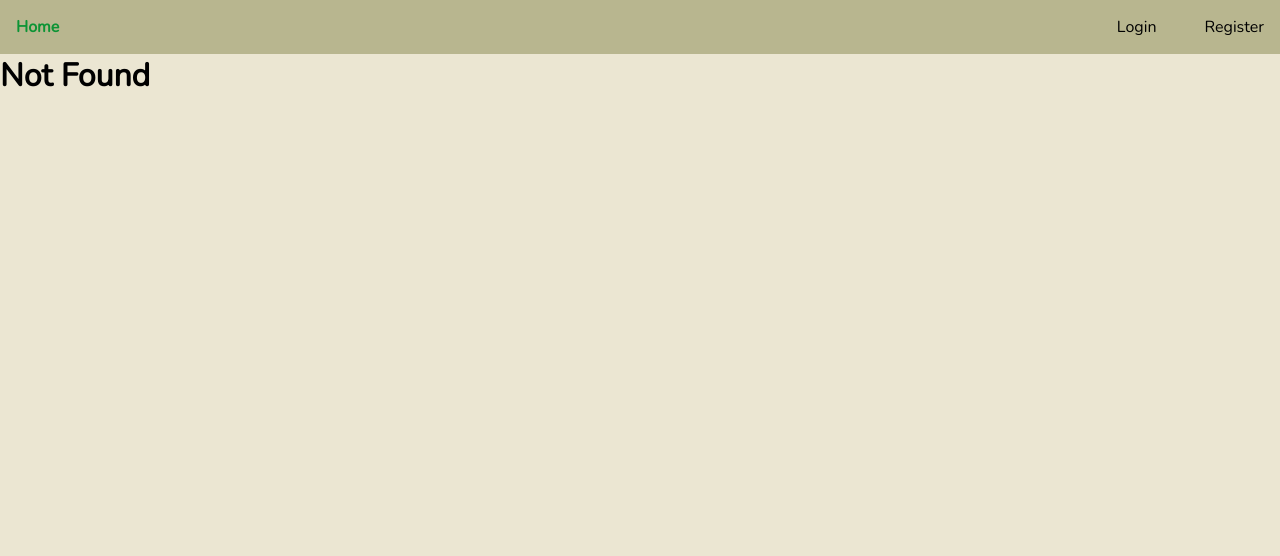
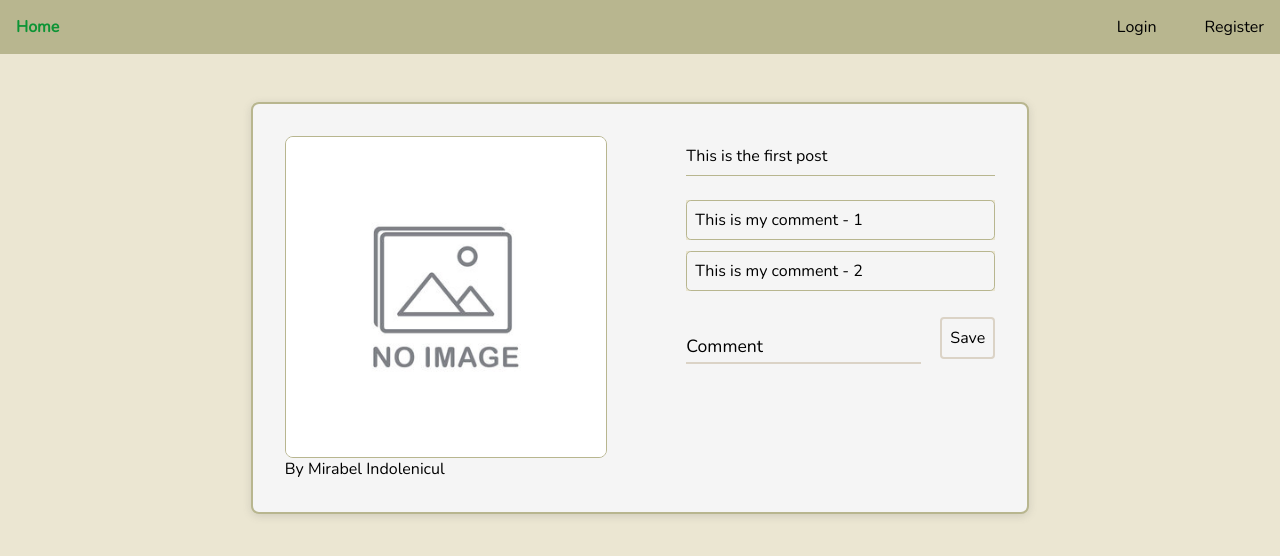
Before and after one commit to Iuluua/borker, a React (Vite) app: page /posts/1 in a window 1280 px wide. Before the commit this address had no page. Shown: the top 556 px of the page. Built offline with nearby package versions, Linux system fonts and the light colour scheme; data requests are answered from the project's data file; a web font is replaced by a local one.

Commit message:
Add post page

```diff
--- a/db.json
+++ b/db.json
@@ -3,7 +3,7 @@
     {
       "email": "mirabel.indolenicul@gmail.com",
       "password": "$2a$10$ldFFZQHRA6x2cmSfaUVene3GjY8pegnTZQ3obQkVGkibN52/C6E9K",
-      "image": "blob:http://localhost:5173/d663b285-9bc4-46df-ab8b-3ce54f25dbee",
+      "image": "blob:http://localhost:5173/240695f7-dd66-4b8b-8e82-6b980f1305a3",
       "description": "I'm Mirabel",
       "firstName": "Mirabel",
       "lastName": "Indolenicul",
@@ -17,6 +17,15 @@
       "firstName": "Mirel",
       "lastName": "Pop",
       "id": 2
+    },
+    {
+      "email": "pop@mail.com",
+      "password": "$2a$10$yWyhdY4c3eptKkKEyun17OUmq6Z6twAo585ZmLNHh.FGqOi.gQ21S",
+      "image": "blob:http://localhost:5173/0d78f51a-9ac4-42dd-8bad-c4894f8045c1",
+      "description": "I'm Mirel Baciu",
+      "firstName": "Ana",
+      "lastName": "Popa",
+      "id": 3
     }
   ],
   "posts": [
@@ -24,7 +33,10 @@
       "image": "/src/images/NoImageAvailable.jpg",
       "description": "This is the first post",
       "likes": 0,
-      "commentsIds": [1, 2],
+      "commentsIds": [
+        1,
+        2
+      ],
       "userId": 1,
       "id": 1
     },
@@ -32,7 +44,10 @@
       "image": "/src/images/NoImageAvailable.jpg",
       "description": "This is the second post",
       "likes": 0,
-      "commentsIds": [3, 4],
+      "commentsIds": [
+        3,
+        4
+      ],
       "userId": 2,
       "id": 2
     },
@@ -40,7 +55,9 @@
       "image": "/src/images/NoImageAvailable.jpg",
       "description": "This is the third post fshkjshdhskjghfkjdhhhhhhhhhhhhhhhhhhhhhhhh",
       "likes": 0,
-      "commentsIds": [5],
+      "commentsIds": [
+        5
+      ],
       "userId": 2,
       "id": 3
     }
--- a/src/App.jsx
+++ b/src/App.jsx
@@ -8,6 +8,7 @@ import { MobileMenu } from './features/MobileMenu/MobileMenu';
 import { AuthContextProvider } from './features/Auth/AuthContext';
 import { EditProfilePage } from './features/EditProfilePage/EditProfilePage';
 import { HomePage } from './features/HomePage/HomePage';
+import { PostPage } from "./features/PostPage/PostPage";
 
 function App() {
   return (
@@ -20,6 +21,7 @@ function App() {
             <Route path="register" element={<RegisterPage />} />
             <Route path="profile" element={<ProfilePage />} />
             <Route path="profile/edit" element={<EditProfilePage />} />
+            <Route path="/posts/:id" element={<PostPage />} />
             <Route path="/" element={<HomePage />} />
             <Route path="*" element={<h1>Not Found</h1>} />
           </Routes>
--- a/src/features/NavBar/NavBar.module.css
+++ b/src/features/NavBar/NavBar.module.css
@@ -4,6 +4,7 @@
     justify-content: flex-start;
     gap: 1rem;
     background-color: var(--neutral-green);
+    box-shadow: rgba(99, 99, 99, 0.2) 0px 2px 8px 0px;
 
     & a {
         color: black;
--- /dev/null
+++ b/src/features/PostPage/PostPage.jsx
@@ -0,0 +1,78 @@
+import { useEffect, useState } from "react";
+import { useParams } from "react-router-dom";
+import styles from "./PostPage.module.css";
+import { ProfileDetailsInput } from "../ProfilePage/components/ProfileDetailsInput/ProfileDetailsInput";
+import { Button } from "../../components/Button/Button";
+import { useAuthContext } from "../Auth/AuthContext";
+
+export const PostPage = () => {
+    const [post, setPost] = useState(null);
+    const [postUser, setPostUser] = useState(null);
+    const [comments, setComments] = useState(null);
+    const { id } = useParams();
+
+    const { user } = useAuthContext();
+
+    useEffect(() => {
+        const getData = async () => {
+            const post = await fetch(`http://localhost:3000/posts/${id}`)
+            .then(async (res) => {
+                const data = res.json();
+                return data;
+            })
+
+            setPost(post);
+
+            const comments = post.commentsIds.map(async id => {
+                const data = await fetch(`http://localhost:3000/comments/${id}`)
+                .then(res => res.json())
+                return data;
+            })
+
+            const commentsForUi = await Promise.all(comments);
+            setComments(commentsForUi);
+
+            const user =  await fetch(`http://localhost:3000/users/${post.userId}`)
+            .then(async (res) => {
+                const data = res.json();
+                return data;
+            })
+
+            setPostUser(user);
+        }
+        getData();
+    }, []);
+
+    return (
+        <div className={styles.postPageContainer}>
+            {post && comments && postUser &&
+            <div className={styles.postContainer}>
+                {user && postUser.id === user.id &&
+                <div className={styles.actionButtons}>
+                    <Button text="Edit" />
+                    <Button text="Delete" />
+                </div>}
+                <img src={post.image} alt="Not Found" className={styles.postImage} />
+                <p className={styles.postAuthor}>By {postUser.firstName} {postUser.lastName}</p>
+                <p className={styles.postDescription}>{post.description}</p>
+                <div>
+                    <ul className={styles.postComments}>
+                        {comments.map(comment => (
+                            <li key={comment.id}>
+                                <p>{comment.text}</p>
+                            </li>
+                        ))}
+                    </ul>
+                    <div className={styles.addComment}>
+                        <ProfileDetailsInput
+                            label="Comment"
+                            type="text"
+                        />
+                        <Button text="Save" />
+                    </div>
+                </div>
+            </div>}
+            {!post && !comments && !postUser && <p>Buffering...</p>}
+        </div>
+    );
+}
--- /dev/null
+++ b/src/features/PostPage/PostPage.module.css
@@ -0,0 +1,88 @@
+.postPageContainer {
+    display: flex;
+    justify-content: center;
+    padding: 3rem;
+}
+
+.postContainer {
+    display: grid;
+    grid-template-columns: 1.3fr 1fr;
+    grid-template-rows: 3rem auto auto auto;
+    width: 60%;
+    padding: 2rem;
+    border-radius: 0.5rem;
+    background-color: var(--soft-white);
+    border: 2px solid var(--neutral-green);
+    box-shadow: rgba(99, 99, 99, 0.2) 0px 2px 8px 0px;
+}
+
+.postContainer div,
+.postContainer label,
+.postContainer input,
+.postContainer button {
+    background-color: var(--soft-white);
+}
+
+.postContainer .actionButtons {
+    grid-column: 2 / 3;
+    grid-row: 4 / 5;
+    display: flex;
+    gap: 1rem;
+    justify-content: flex-end;
+}
+
+.postContainer .postImage {
+    grid-column: 1 / 2;
+    grid-row: 1 / 3;
+    height: 20rem;
+    border-radius: 0.5rem;
+    border: 1px solid var(--neutral-green);
+}
+
+.postContainer .postAuthor {
+    grid-column: 1 / 2;
+    grid-row: 3 / 4;
+    background-color: var(--soft-white);
+}
+
+.postContainer .postDescription {
+    grid-column: 2 / 3;
+    grid-row: 1 / 2;
+    align-self: center;
+    padding-bottom: 0.5rem;
+    border-bottom: 1px solid var(--neutral-green);
+    background-color: var(--soft-white);
+}
+
+.postContainer .postComments {
+    grid-column: 2 / 3;
+    grid-row: 2 / 4;
+    background-color: var(--soft-white);
+    padding-top: 1rem;
+}
+
+.postContainer .postComments p {
+    padding: 0.5rem;
+    margin-bottom: 0.7rem;
+    border-radius: 0.3rem;
+    border: 1px solid var(--neutral-green);
+}
+
+.postContainer .postComments li {
+    list-style-type: none;
+}
+
+.postContainer .postComments p {
+    background-color: var(--soft-white);
+}
+
+.postContainer .addComment {
+    display: flex;
+    gap: 1.2rem;
+    align-items: center;
+}
+
+.postContainer .addComment > div {
+    margin-top: 2rem;
+    margin-bottom: 0rem;
+}
```
